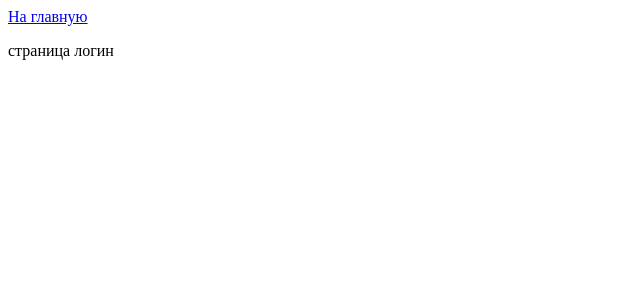
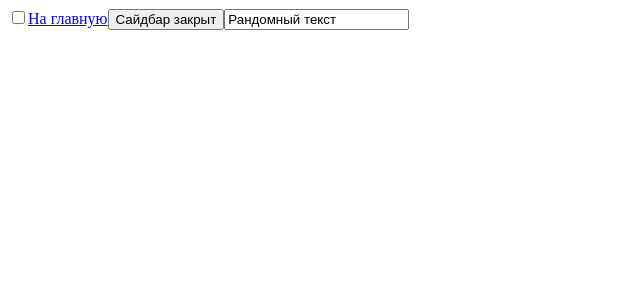
Before and after one commit to trifonov-roman/nuxt-services, a Nuxt app: page /login in a window 1280 px wide. Shown: the top 300 px of the page, without its empty margins (0-640 px from the left). Built offline with nearby package versions, Linux system fonts and the light colour scheme.

Commit message:
подготовка к показу

```diff
--- a/nuxt.config.ts
+++ b/nuxt.config.ts
@@ -22,6 +22,7 @@ export default defineNuxtConfig({
   },
   alias: {
     "@user": fileURLToPath(new URL("./services/user", import.meta.url)),
+    "@ui": fileURLToPath(new URL("./services/ui", import.meta.url)),
   },
   imports: {
     dirs: ["composables/**/index.ts"],
@@ -31,6 +32,7 @@ export default defineNuxtConfig({
       compilerOptions: {
         paths: {
           "@user/*": ["services/user/*"],
+          "@ui/*": ["services/ui/*"],
         },
       },
     },
--- a/pages/login.vue
+++ b/pages/login.vue
@@ -1,8 +1,17 @@
-<script setup lang="ts"></script>
+<script setup lang="ts">
+import { useUiStore } from '@ui/store';
+
+const store = useUiStore()
+const { isOpenSideBar, randomText } = storeToRefs(store)
+
+const localState = ref(false)
+</script>
 <template>
   <div>
+    <input v-model="localState" type="checkbox">
     <nuxt-link to="/">На главную</nuxt-link>
-    <p>страница логин</p>
+    <button @click="isOpenSideBar = !isOpenSideBar">{{ isOpenSideBar ? 'Сайдбар открыт' : 'Сайдбар закрыт' }}</button>
+    <input v-model="randomText" type="text">
   </div>
 </template>
 
--- /dev/null
+++ b/services/ui/store.ts
@@ -0,0 +1,5 @@
+export const useUiStore = defineStore("ui", () => {
+  const isOpenSideBar = ref(false);
+  const randomText = ref("Рандомный текст");
+  return { isOpenSideBar, randomText };
+});
```
